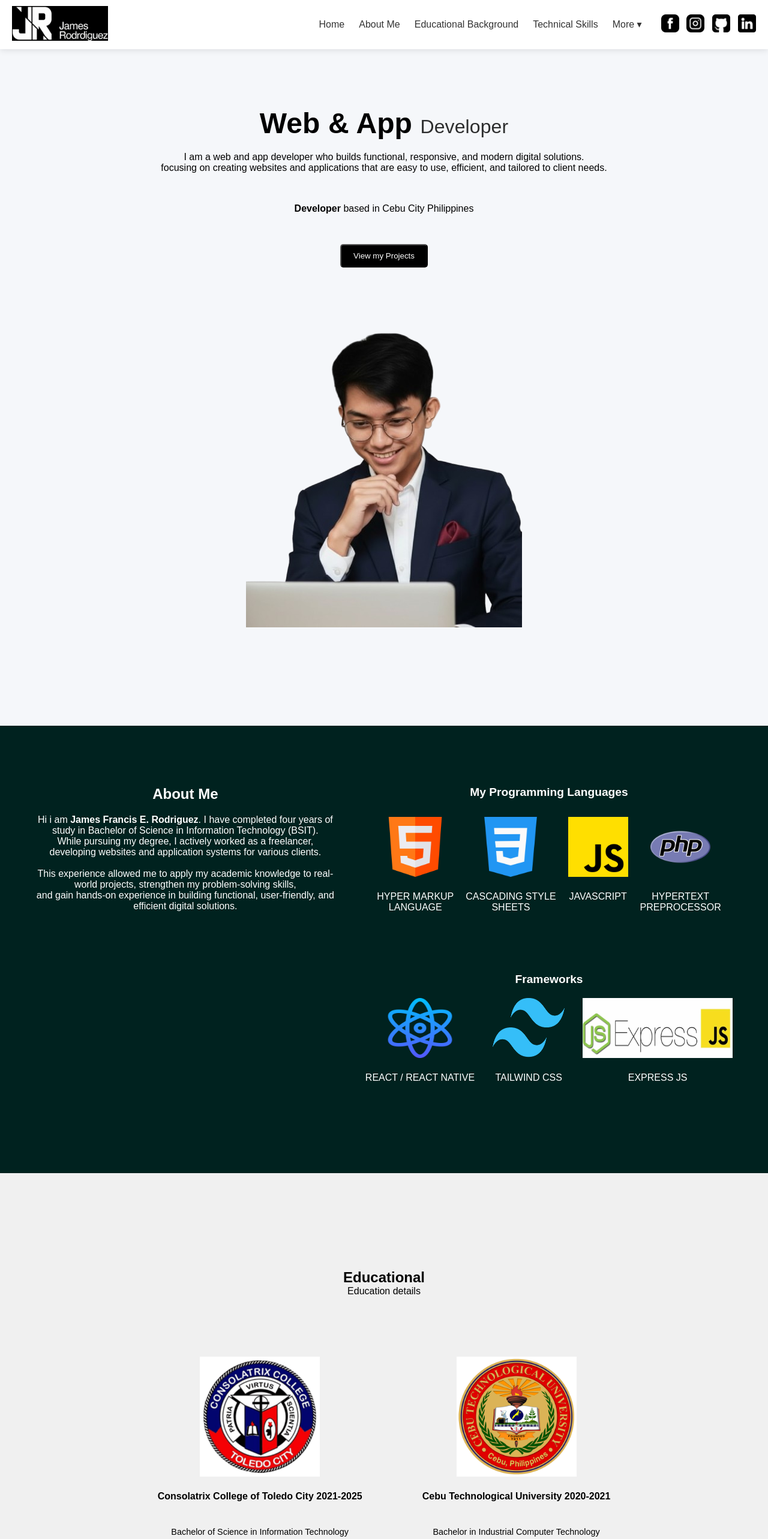
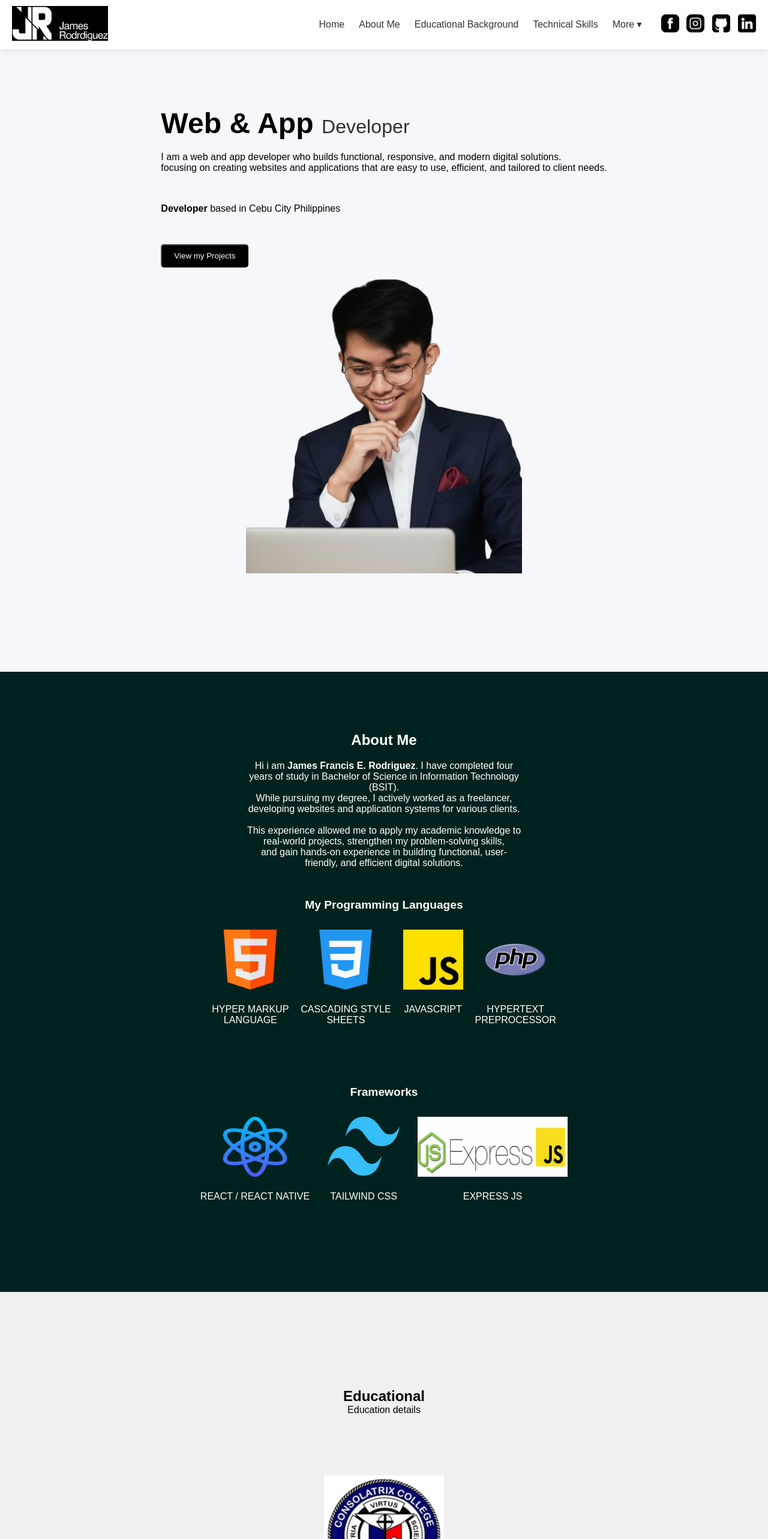
Before and after one commit to JAMESKANEKS/jamesportfolio, a React (Vite) app: page / in a window 1280 px wide. Shown: the top 2566 px of the page at 60% size. Built offline with nearby package versions, Linux system fonts and the light colour scheme.

Commit message:
fix width

```diff
--- a/src/components/MainSections.css
+++ b/src/components/MainSections.css
@@ -2,37 +2,59 @@ section {
   height: fit-content;
   padding: 4rem 2rem;
   width: 100%;
+  max-width: 100vw;
+  overflow-x: hidden;
+  box-sizing: border-box;
 }
+
+* {
+  box-sizing: border-box;
+  margin: 0;
+  padding: 0;
+}
+
 .container {
   flex-wrap: wrap;
 }
+
 .home h1 span {
   font-weight: 200;
   color: rgba(0, 0, 0, 0.815);
   font-size: 2rem;
 }
+
 .info h1 {
   margin-bottom: 20px;
   font-size: 3rem;
   letter-spacing: 0.1px;
 }
+
 .info .p2 {
   margin-top: 10px;
 }
+
 .home .container {
   align-items: center;
   display: flex;
   justify-content: center;
-  gap: 100px;
-  margin-top: 50px;
+  flex-wrap: wrap;
+  gap: 10px;
+  margin: 50px auto 0;
+  padding: 0 20px;
+  width: 100%;
   transform: translateX(-150px);
   transition: transform 1s ease, opacity 1s ease;
   transition-delay: 0.5s;
   opacity: 0;
 }
+
 .home .container.in-view {
   transform: translateX(0);
   opacity: 1;
+}
+
+.info {
+  text-align: left;
 }
 
 .home .container .info .bots button {
@@ -42,23 +64,27 @@ section {
   border-radius: 5px;
   cursor: pointer;
 }
+
 .home .container .info .bots a {
   border: none;
   background-color: transparent;
   color: black;
   width: 100%;
 }
+
 .home .container .info .bots a img{
   width: 20px;
   height: 20px;
   margin-right: 10px;
   padding-top: 5px;
 }
+
 .home .container .info .bots{
   display: flex;
   gap: 20px;
   margin-top: 30px;
 }
+
 #home {
   background: #f5f7fa;
   width: 100%;
@@ -84,17 +110,20 @@ section {
 .cards h1 {
   font-size: 1.2rem;
 }
+
 .cards .text-show {
   opacity: 0;
   transition: opacity 1s ease;
   transition-delay: 0.5s;
 }
+
 .cards .text-show.in-view {
   opacity: 1;
 }
+
 .about-section {
   color: white;
-  display: flex;
+
   justify-content: center;
   gap: 50px;
   flex-wrap: wrap;
@@ -104,78 +133,104 @@ section {
 .about-section .text-about {
   margin-bottom: 20px;
 }
+
 .card1 {
   display: flex;
   gap: 20px;
   justify-content: center;
-  margin-top: 30px;
+  margin: 30px auto 0;
   flex-wrap: wrap;
+  width: 100%;
+  max-width: 1200px;
+  padding: 0 20px;
 }
+
 .card1 img {
   width: 100px;
   height: 100px;
 }
+
 .card1 p {
   margin-top: 20px;
 }
+
 .trans {
-  width: 500px;
+  width: 100%;
+  max-width: 500px;
+  margin: 0 auto;
+  padding: 0 20px;
   transform: translateY(-150px);
   transition: transform 1s ease, opacity 1s ease;
   transition-delay: 0.5s;
   opacity: 0;
 }
+
 .trans.in-view {
   transform: translateY(0);
   opacity: 1;
 }
+
 .card1 .html{
   transform: translateX(-100px);
   transition: transform 1s ease, opacity 1s ease;
   transition-delay: 0.5s;
   opacity: 0;
 }
+
 .card1 .css{
   transform: translateX(-150px);
   transition: transform 1s ease, opacity 1s ease;
   transition-delay: 1s;
   opacity: 0;
 }
+
 .card1 .javascript{
   transform: translateX(-150px);
   transition: transform 1s ease, opacity 1s ease;
   transition-delay: 1.5s;
   opacity: 0;
 }
+
 .card1 .php{
   transform: translateX(-150px);
   transition: transform 1s ease, opacity 1s ease;
   transition-delay: 2s;
   opacity: 0;
 }
+
 .card1 .html.in-view, .card1 .css.in-view, .card1 .javascript.in-view, .card1 .php.in-view {
   transform: translateX(0);
   opacity: 1;
 }
+
 .frameworks {
   margin-top: 50px;
 }
+
 .frameworks img {
   width: 120px;
   height: 100px;
 }
+
 .frameworks .card2 {
   display: flex;
   justify-content: center;
   gap: 30px;
-  margin-top: 20px;
+  margin: 30px auto 0;
+  flex-wrap: wrap;
+  width: 100%;
+  max-width: 1200px;
+  padding: 0 20px;
 }
+
 .express img {
   width: 250px;
 }
+
 .card2 {
   flex-wrap: wrap;
 }
+
 .card2 p {
   margin-top: 20px;
 }
--- a/src/components/MainSections.jsx
+++ b/src/components/MainSections.jsx
@@ -107,13 +107,11 @@ useEffect(() => {
           <div className="wrap1">
             <div className="cctc">
             <img src={cctc} alt="" />
-            <p>Consolatrix College of Toledo City 2021-2025</p>
-            <p className="line">Bachelor of Science in Information Technology</p>
+            <p>Consolatrix College of Toledo City 2021-2025 / Bachelor of Science in Information Technology</p>
           </div>
             <div className="ctu">
             <img src={ctu} alt="" />
-            <p>Cebu Technological University 2020-2021</p>
-            <p className="line">Bachelor in Industrial Computer Technology</p>
+            <p>Cebu Technological University 2020-2021 / Bachelor in Industrial Computer Technology</p>
           </div>
           </div>
           <div className="wrap2">
```
